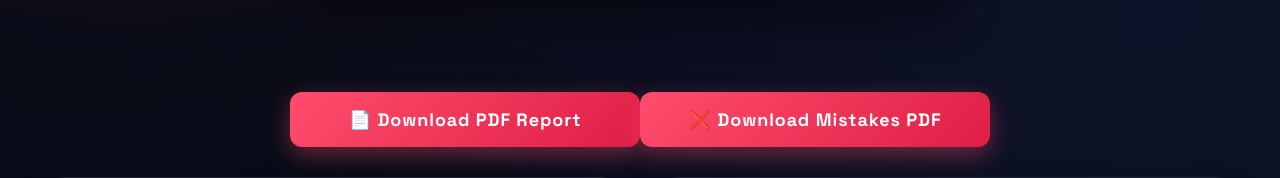
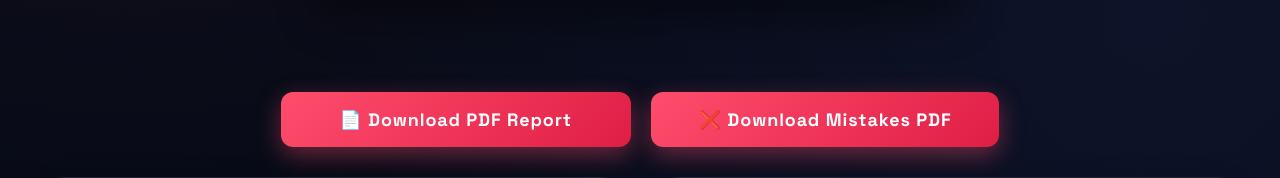
Before and after one commit to baggadeveesh/cet-score-analyzer, a Python web app: template templates/index.html in a window 1280 px wide. Shown: the part 705-883 px from the top of the page. Run offline with Jinja, Linux system fonts and the light colour scheme; the template is opened without the code that fills it: most values are stand-ins (such as "Sample title", 1, 10 or a date in 2020).

Commit message:
Update index.html

```diff
--- a/templates/index.html
+++ b/templates/index.html
@@ -498,18 +498,21 @@ body.light .table-title{
   {% if result %}
   <div class="dashboard">
 <div style="text-align:center;margin-bottom:30px;">
-    <button type="button" onclick="window.print()">
-        📄 Download PDF Report
-      <a href="/download-mistakes">
+<div style="text-align:center;margin-bottom:30px;display:flex;gap:20px;justify-content:center;flex-wrap:wrap;">
+
+<button type="button" onclick="window.print()">
+📄 Download PDF Report
+</button>
+
+<a href="/download-mistakes">
 
 <button type="button">
-
 ❌ Download Mistakes PDF
-
 </button>
 
 </a>
-    </button>
+
+</div>
 </div>
     <div class="dash-grid">
 
```
